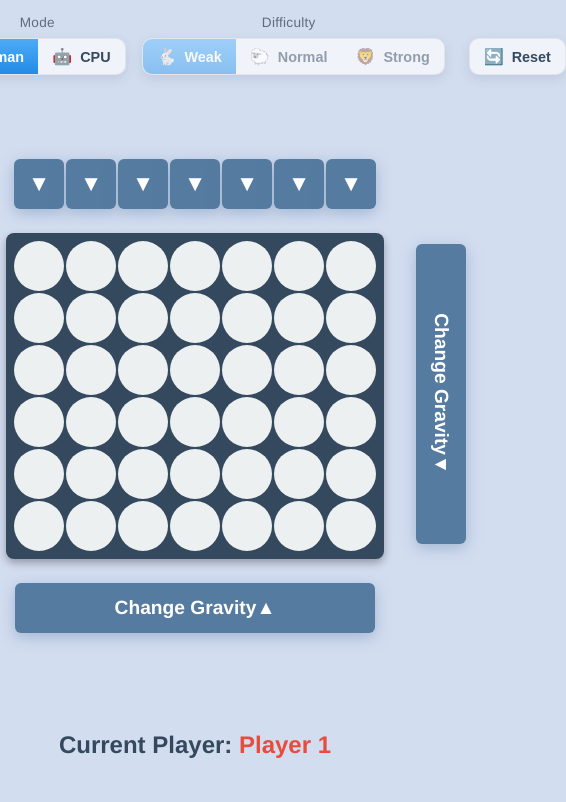
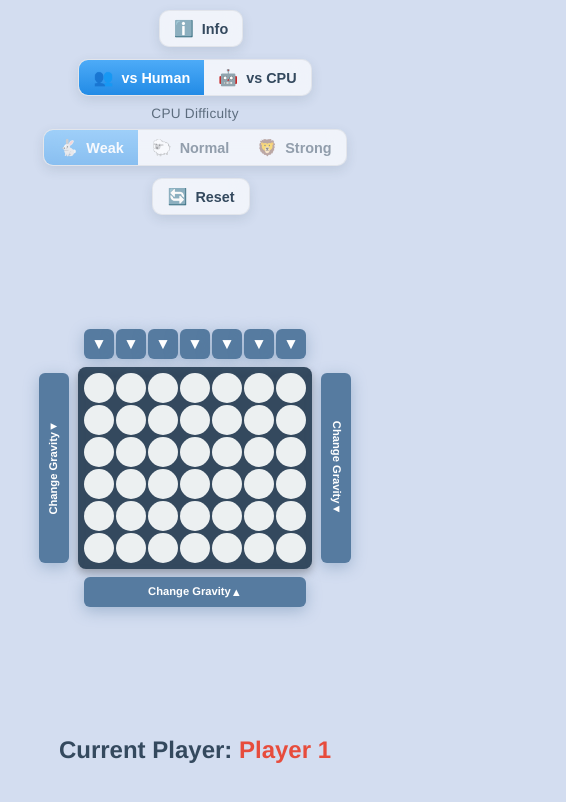
Before and after one commit to arad166/gravity-controllable-connect4, a React (Create React App) app: page / in a window 390 px wide. Shown: the top 802 px of the page, 566 px wide, since content can reach past the window. Built offline with nearby package versions, Linux system fonts and the light colour scheme.

Commit message:
update layout

```diff
--- a/public/index.html
+++ b/public/index.html
@@ -3,7 +3,7 @@
   <head>
     <meta charset="utf-8" />
     <link rel="icon" href="%PUBLIC_URL%/favicon.ico" />
-    <meta name="viewport" content="width=device-width, initial-scale=1" />
+    <meta name="viewport" content="width=device-width, initial-scale=1, maximum-scale=5, user-scalable=yes" />
     <meta name="theme-color" content="#000000" />
     <meta
       name="description"
--- a/src/App.css
+++ b/src/App.css
@@ -76,6 +76,67 @@
   position: relative;
 }
 
+/* モバイル対応 */
+@media (max-width: 768px) {
+  .mode-bar {
+    flex-direction: column;
+    align-items: center;
+    gap: 10px;
+    max-width: 100%;
+  }
+
+  .mode-controls {
+    width: 100%;
+    max-width: 320px;
+  }
+
+  .mode-label {
+    margin-left: 0 !important;
+    text-align: center;
+  }
+
+  .mode-controls.difficulty .mode-label {
+    margin-left: 0 !important;
+  }
+
+  .mode-row, .difficulty-row {
+    justify-content: center;
+    flex-wrap: wrap;
+  }
+
+  .App-header {
+    margin: 0px 5px 5px 5px;
+  }
+
+  .App-main {
+    padding: 5px;
+  }
+}
+
+/* より小さなスマホ画面対応 */
+@media (max-width: 480px) {
+  .mode-btn {
+    padding: 6px 10px;
+    font-size: 0.8rem;
+  }
+
+  .mode-text {
+    font-size: 0.8rem;
+  }
+
+  .mode-icon {
+    font-size: 0.9rem;
+  }
+
+  .App-header h1 {
+    font-size: 1.2rem;
+  }
+
+  .App-header p {
+    font-size: 0.8rem;
+  }
+}
+
 .mode-controls.difficulty .mode-btn:disabled {
   opacity: 0.5;
   cursor: not-allowed;
@@ -152,6 +213,7 @@
 .mode-text {
   font-weight: 600;
   font-size: 0.9rem;
+  white-space: nowrap;
 }
 
 /* Info Button Styles - Now using same design as Reset button */
--- a/src/App.tsx
+++ b/src/App.tsx
@@ -23,7 +23,6 @@ function App() {
         <div className="game-container">
           <div className="mode-bar">
             <div className="mode-controls">
-              <div className="mode-label">Mode</div>
               <div className="mode-row">
                 <div className="mode-toggle info-inline" aria-label="Game info">
                   <button className="mode-btn" onClick={() => setShowInfo(true)} title="ゲーム情報">
@@ -40,7 +39,7 @@ function App() {
                   title="Human vs Human"
                 >
                   <span className="mode-icon">👥</span>
-                  <span className="mode-text">Human</span>
+                  <span className="mode-text">vs Human</span>
                 </button>
                 <button
                   role="tab"
@@ -50,13 +49,13 @@ function App() {
                   title="Human vs CPU"
                 >
                   <span className="mode-icon">🤖</span>
-                  <span className="mode-text">CPU</span>
+                  <span className="mode-text">vs CPU</span>
                 </button>
                 </div>
               </div>
             </div>
             <div className="mode-controls difficulty">
-              <div className="mode-label">Difficulty</div>
+              <div className="mode-label">CPU Difficulty</div>
               <div className="difficulty-row">
                 <div className="mode-toggle" role="tablist" aria-label="CPU difficulty">
                   <button
--- a/src/components/Board.css
+++ b/src/components/Board.css
@@ -36,8 +36,8 @@
 }
 
 .board-cell {
-  width: 50px;
-  height: 50px;
+  width: clamp(30px, 6vw, 50px);
+  height: clamp(30px, 6vw, 50px);
   background-color: #ecf0f1;
   border-radius: 50%;
   display: flex;
@@ -70,8 +70,8 @@
 }
 
 .coin {
-  width: 42px;
-  height: 42px;
+  width: calc(100% - 8px);
+  height: calc(100% - 8px);
   border-radius: 50%;
   background: radial-gradient(circle at 30% 30%, rgba(255, 255, 255, 0.3), transparent);
   box-shadow: inset 0 2px 4px rgba(0, 0, 0, 0.2);
@@ -89,12 +89,12 @@
 
 /* Top buttons */
 .insert-buttons.top {
-  margin-bottom: 12px;
+  margin-bottom: clamp(8px, 2vw, 12px);
 }
 
 /* Bottom buttons */
 .insert-buttons.bottom {
-  margin-top: 12px;
+  margin-top: clamp(8px, 2vw, 12px);
   position: relative;
   z-index: 1;
   order: 2;
@@ -104,10 +104,10 @@
 .insert-buttons.left {
   flex-direction: column;
   position: absolute;
-  left: -90px;
-  top: 85px;
+  left: clamp(-80px, -12vw, -90px);
+  top: 0;
   height: 100%;
-  justify-content: flex-start;
+  justify-content: center;
   align-items: center;
   gap: 2px;
 }
@@ -116,10 +116,10 @@
 .insert-buttons.right {
   flex-direction: column;
   position: absolute;
-  right: -90px;
-  top: 85px;
+  right:  clamp(-80px, -12vw, -90px);
+  top: 0;
   height: 100%;
-  justify-content: flex-start;
+  justify-content: center;
   align-items: center;
   gap: 2px;
 }
@@ -129,12 +129,12 @@
    ======================================== */
 
 .insert-btn {
-  width: 50px;
-  height: 50px;
+  width: clamp(30px, 6vw, 50px);
+  height: clamp(30px, 6vw, 50px);
   display: flex;
   align-items: center;
   justify-content: center;
-  font-size: 1.4rem;
+  font-size: clamp(1rem, 2.5vw, 1.4rem);
   color: white;
   cursor: pointer;
   transition: all 0.3s ease;
@@ -205,13 +205,13 @@
 
 /* Gravity control button sizes */
 .insert-btn.gravity-control.wide {
-  width: 360px;
-  height: 50px;
+  width: calc(7 * clamp(30px, 6vw, 50px) + 12px); /* 7セル + ギャップ */
+  height: clamp(30px, 6vw, 50px);
 }
 
 .insert-btn.gravity-control.tall {
-  width: 50px;
-  height: 300px;
+  width: clamp(30px, 6vw, 50px);
+  height: calc(6 * clamp(30px, 6vw, 50px) + 10px); /* 6セル + ギャップ */
 }
 
 /* Gravity control hover effects */
@@ -262,9 +262,11 @@
 .insert-buttons.left .gravity-text,
 .insert-buttons.right .gravity-text {
   font-size: 1.2rem;
+  font-weight: 600;
+  text-align: center;
+  line-height: 1.2;
   transform: rotate(90deg);
   white-space: nowrap;
-  line-height: 1;
   display: inline;
 }
 
@@ -348,3 +350,111 @@
     filter: drop-shadow(0 0 15px rgba(52, 152, 219, 0.8));
   }
 }
+
+/* ========================================
+   MOBILE RESPONSIVE ADJUSTMENTS
+   ======================================== */
+
+@media (max-width: 768px) {
+  .board {
+    gap: 0px;
+  }
+
+  .board-grid {
+    padding: 6px;
+  }
+
+  .board-row {
+    gap: 2px;
+  }
+
+  .board-cell {
+    width: clamp(25px, 8vw, 40px);
+    height: clamp(25px, 8vw, 40px);
+  }
+
+  .insert-btn {
+    width: clamp(25px, 8vw, 40px);
+    height: clamp(25px, 8vw, 40px);
+    font-size: clamp(0.8rem, 3vw, 1.2rem);
+  }
+
+  .insert-btn.gravity-control.wide {
+    width: calc(7 * clamp(25px, 8vw, 40px) + 12px); /* 7セル + ギャップ */
+    height: clamp(25px, 8vw, 40px);
+  }
+
+  .insert-btn.gravity-control.tall {
+    width: clamp(25px, 8vw, 40px);
+    height: calc(6 * clamp(25px, 8vw, 40px) + 10px); /* 6セル + ギャップ */
+  }
+
+  .insert-buttons.left {
+    left: clamp(-60px, -15vw, -70px);
+    top: 0;
+  }
+
+  .insert-buttons.right {
+    right: clamp(-60px, -15vw, -70px);
+    top: 0;
+  }
+
+  .gravity-text {
+    font-size: clamp(0.8rem, 2.5vw, 1rem);
+  }
+
+  .gravity-arrow {
+    font-size: clamp(0.8rem, 2.5vw, 1rem);
+  }
+
+  .insert-buttons.left .gravity-text,
+  .insert-buttons.right .gravity-text {
+    font-size: clamp(0.8rem, 2.5vw, 1rem);
+  }
+}
+
+@media (max-width: 480px) {
+  .board-cell {
+    width: clamp(20px, 10vw, 30px);
+    height: clamp(20px, 10vw, 30px);
+  }
+
+  .insert-btn {
+    width: clamp(20px, 10vw, 30px);
+    height: clamp(20px, 10vw, 30px);
+    font-size: clamp(0.7rem, 4vw, 1rem);
+  }
+
+  .insert-btn.gravity-control.wide {
+    width: calc(7 * clamp(20px, 10vw, 30px) + 12px); /* 7セル + ギャップ */
+    height: clamp(20px, 10vw, 30px);
+  }
+
+  .insert-btn.gravity-control.tall {
+    width: clamp(20px, 10vw, 30px);
+    height: calc(6 * clamp(20px, 10vw, 30px) + 10px); /* 6セル + ギャップ */
+  }
+
+  .insert-buttons.left {
+    left: clamp(-45px, -25vw, -70px);
+    top: 0;
+  }
+
+  .insert-buttons.right {
+    right: clamp(-45px, -25vw, -70px);
+    top: 0;
+  }
+
+  .gravity-text {
+    font-size: clamp(0.7rem, 2vw, 0.9rem);
+  }
+
+  .gravity-arrow {
+    font-size: clamp(0.7rem, 2vw, 0.9rem);
+  }
+
+  .insert-buttons.left .gravity-text,
+  .insert-buttons.right .gravity-text {
+    font-size: clamp(0.7rem, 2vw, 0.9rem);
+  }
+}
```
Also changed, not shown: 1 other file (tests, documents, lock files or other folders).
